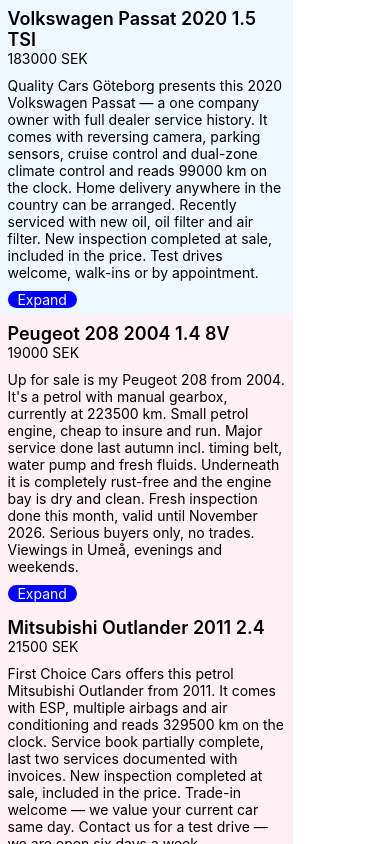
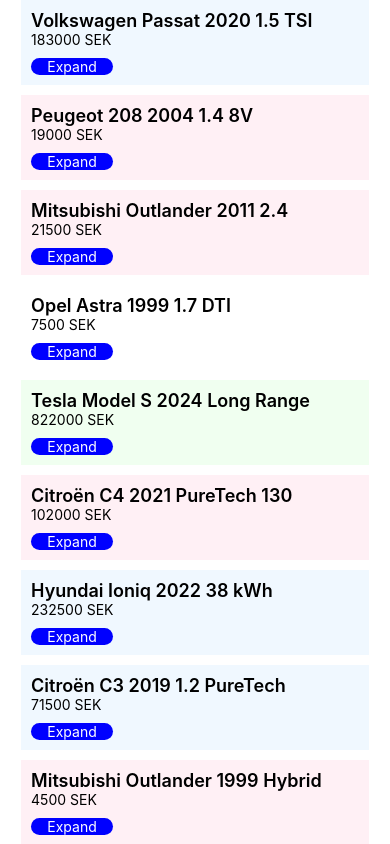
Before and after one commit to lskld/rn-semantic-search-testing, a React Native app: screen / in a window 390 px wide. Built offline with nearby package versions, Linux system fonts and the light colour scheme.

Commit message:
styling changes to ads

```diff
--- a/src/components/Ad.tsx
+++ b/src/components/Ad.tsx
@@ -34,21 +34,20 @@
 
     return (
         <View style={[styles.container, { backgroundColor: bgColor }]}>
-            <View style={styles.header}>
+            <View>
                 <Text style={{ fontSize: 18, fontWeight: 600 }}>{title}</Text>
                 <Text>{price} SEK</Text>
             </View>
-            <View style={styles.description}>
-                <Text>{description}</Text>
-            </View>
+
             <Pressable
                 style={styles.expandBtn}
                 onPress={() => setExpanded(!expanded)}>
                 <Text style={{ color: "white", textAlign: "center" }}>Expand</Text>
             </Pressable>
             {expanded && (
-                <View style={styles.stats}>
-                <Text style={{ fontWeight: 600 }}>Information:</Text>
+                <View>
+                    <Text style={{ marginBottom: 5 }}>{description}</Text>
+                    <Text style={{ fontWeight: 600 }}>Additional information:</Text>
                     <Text>Manufacturer: {make}</Text>
                     <Text>Model: {model}</Text>
                     <Text>Model year: {year}</Text>
@@ -63,18 +62,10 @@
 
 const styles = StyleSheet.create({
     container: {
-        width: "75%",
-        padding: 7.5,
-        gap: 10
-    },
-    header: {
-
-    },
-    description: {
-
-    },
-    stats: {
-
+        minWidth: "100%",
+        padding: 10,
+        gap: 10,
+        marginBottom: 10
     },
     expandBtn: {
         backgroundColor: "blue",
--- a/src/components/AdList.tsx
+++ b/src/components/AdList.tsx
@@ -21,6 +21,6 @@
                 />
             )}
             keyExtractor={(item) => item.id.toString()}
-        />
+            />
     )
 }
```
Lines whose indentation alone changed are shown as unchanged.
